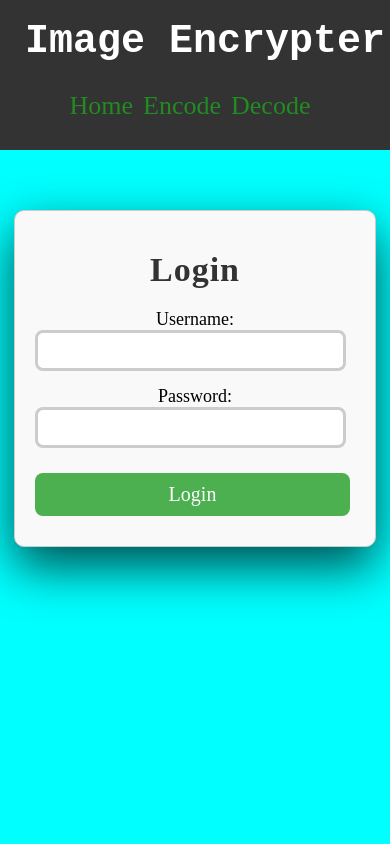
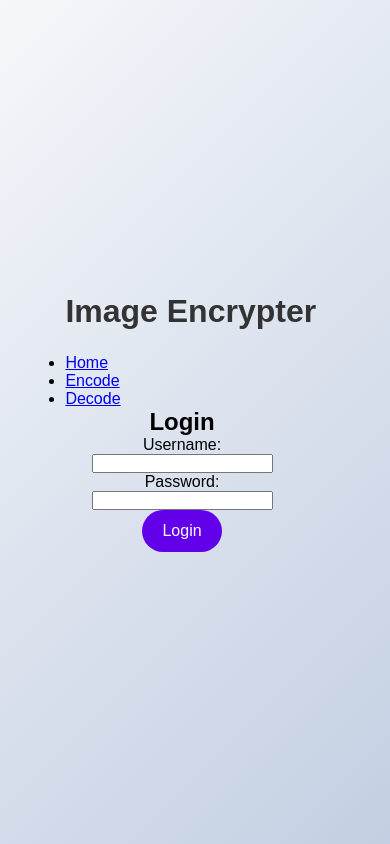
Before and after one commit to kunaltiwari5710/encrypter, a React (Create React App) app: page / in a window 390 px wide. Built offline with nearby package versions, Linux system fonts and the light colour scheme.

Commit message:
Update styles.css

```diff
--- a/src/styles.css
+++ b/src/styles.css
@@ -1,394 +1,156 @@
- html, body {
-  width: 100%;
-  margin: 0;
-  padding: 0;
-  box-sizing: border-box;
+/* Global Styles */
+* {
+    margin: 0;
+    padding: 0;
+    box-sizing: border-box;
+    font-family: 'Poppins', sans-serif;
 }
+
 body {
-  background-color: aqua; /* Set the background color to aqua */
-  margin: 0;
-  font-family: Arial, sans-serif;
-}
-header {
-  background-color: #333;
-  font-family: monospace;
-  font-size: 26px;
-  color: #fff;
-  padding: 2px;
-  margin-top: -10px;
-  text-align: center;
+    background: linear-gradient(135deg, #f5f7fa 0%, #c3cfe2 100%);
+    display: flex;
+    justify-content: center;
+    align-items: center;
+    height: 100vh;
 }
 
 .container {
-  padding: 20px;
-  text-align: center;
-}
-.text{
-  margin-top: 50px;
+    width: 90%;
+    max-width: 1200px;
+    text-align: center;
 }
 
-h2 {
-  font-weight: 700;
-  font-size: 46px;
-  letter-spacing: 1px;
-  font-family: Felix Titling;
-  color: #333;
+h1 {
+    font-size: 3rem;
+    color: #333;
+    margin-bottom: 1.5rem;
 }
 
 p {
-  font-size: 34px;
-  font-family: sans-serif;
-  margin-bottom: 20px;
-}
-
-.encode-container {
-  margin-top: 200px;
-  text-align: center;
-}
-.decode-container{
-  margin-top: 200px;
-  text-align: center;
-}
-nav ul {
-  list-style-type: none;
-  padding: 0;
-}
-
-nav ul li {
-  display: inline;
-  margin-right: 10px;
-}
-
-nav ul li a {
-  text-decoration: none;
-  color: forestgreen;
-  font-family: Rockwell;
-  font-size: 26px;
-}
-.a3{
-  font-weight: 900;
-  font-size: 30px;
-}
-nav ul li a:hover {
-  text-decoration: underline;
-}
-
-.input-row {
-  display: flex;
-  justify-content: space-between;
-  align-items: center;
-  margin-bottom: 15px;
-}
-
-.input-row div {
-  flex: 1;
-  margin-right: 20px;
-}
-
-.input-row div:last-child {
-  margin-right: 0;
-
-}
-
-.input-row label {
-  display: block;
-  margin-bottom: 5px;
-  font-weight: bold;
-  font-size: 20px;
-  font-family: 'Times New Roman', Times, serif;
-}
-
-.input-row input[type="file"] {
-  margin-bottom: 10px;
-  margin-left: 70px;
-  font-family: 'Times New Roman', Times, serif;
-  font-size: 16px;
-  cursor: pointer;
-}
-
-.input-row input[type="text"] {
-  width: 60%;
-  margin-left: -10px;
-  padding: 8px;
-  box-sizing: border-box;
-  border-radius: 10px;
-  font-family: 'Times New Roman', Times, serif;
-  font-size: 16px;
-}
-
-.button-container {
-  display: flex;
-  justify-content: center;
-  gap: 20px;
-  margin-bottom: 30px;
+    font-size: 1.2rem;
+    color: #555;
+    margin-bottom: 2rem;
 }
 
 button {
-  padding: 10px 20px;
-  font-size: 22px;
-  cursor: pointer;
-  border: solid black 2px;
-  background-color: white;
-  color: black;
-  border-radius: 15px;
-  transition: background-color 0.3s ease;
-}
-
-.file-input-container,
-.message-input-container {
-  margin-bottom: 20px;
-  display: flex;
-  align-items: center;
-  gap: 20px;
-}
-
-.file-input-container input,
-.message-input-container input {
-  padding: 10px;
-  font-size: 1em;
-  border: 1px solid #ccc;
-  border-radius: 5px;
+    background: #6200ea;
+    color: white;
+    padding: 15px 30px;
+    border: none;
+    border-radius: 30px;
+    font-size: 1rem;
+    cursor: pointer;
+    transition: background 0.3s ease;
 }
 
 button:hover {
-  background-color: wheat;
+    background: #3700b3;
 }
 
-img {
-  margin-top: 20px;
-  max-width: 100%;
-  height: auto;
-  border: 1px solid #ccc;
-}
-.result-container {
-  margin-top: 20px;
-  text-align: center;
+/* Card Styles */
+.card {
+    background: white;
+    padding: 30px;
+    border-radius: 15px;
+    box-shadow: 0 4px 10px rgba(0, 0, 0, 0.1);
+    margin-bottom: 2rem;
+    animation: fadeIn 1s ease-in-out;
 }
 
-/* Media Query for screens with a maximum width of 740px */
-@media only screen and (max-width: 740px) {
-  html, body {
-    width: 100%;
-    margin: 0;
-    padding: 0;
-    box-sizing: border-box;
-  }
-  .container,
-  .header,
-  .button-container,
-  .file-input-container,
-  .message-input-container,
-  .result-container {
-    padding: 0;
-    margin: 0;
-    width: 100%;
-  }
-
-  .button-container {
-    gap: 10px;
-  }
-  .button-container {
-    flex-direction: column;
-    width: 100%;
-  }
-
-  .button-container button {
-    width: 100%;
-    margin: 10px 0;
-  }
-
-  .file-input-container,
-  .message-input-container {
-    flex-direction: column;
-    width: 100%;
-    align-items: flex-start;
-  }
-
-  .file-input-container input,
-  .message-input-container input {
-    width: 100%;
-    box-sizing: border-box;
-    margin-bottom: 30px;
-  }
-
-  .encode-decode-container {
-    flex-direction: column;
-    align-items: center;
-  }
-
-  .encode-decode-container > div {
-    width: 100%;
-    margin-bottom: 20px;
-  }
-
-  .result-container {
-    width: 100%;
-    padding: 0 20px;
-  }
-
-  canvas {
-    max-width: 100%;
-    height: auto;
-  }
-
-  .header {
-    font-size: 1.5em;
-    padding: 0 20px;
-  }
-  .input-row{
-    display: block;
-  }
-  h1{
-    margin-left: 20px;
-    font-size: 40px;
-  }
-  .encode-container{
-    margin-top: 20px;
-  }
-  .decode-container{
-    margin-top: 20px;
-  }
-  .text{
-    margin-top: 20px;
-  }
-  h2{
-    font-size: 34px;
-  }
-  p{
-    font-size: 30px;
-  }
-  .a3{
-    font-size: 26px;
-    font-weight: 500;
-  }
-}
-.login-container {
-  width: 300px;
-  margin: 0 auto;
-  padding: 30px;
-  border: 1px solid #ccc;
-  border-radius: 10px;
-  background-color: #f9f9f9;
-  box-shadow: 0px 20px 50px rgba(0, 0, 0, 0.7);
-  margin-top: 60px;
-  margin-bottom: 30px;
+.card h2 {
+    color: #6200ea;
+    font-size: 2rem;
+    margin-bottom: 1rem;
 }
 
-.login-container h2 {
-  text-align: center;
-  margin-bottom: 20px;
-  margin-top: 10px;
+.card p {
+    color: #666;
+    font-size: 1rem;
+    margin-bottom: 1.5rem;
 }
 
-.login-container form {
-  display: flex;
-  flex-direction: column;
+.card a {
+    text-decoration: none;
+    background: #03dac6;
+    color: white;
+    padding: 10px 20px;
+    border-radius: 25px;
+    transition: background 0.3s ease;
 }
 
-.login-container label {
-  margin-bottom: 5px;
-  font-size: 18px;
-  font-family: Cascadia Mono SemiBold;
+.card a:hover {
+    background: #018786;
 }
 
-.login-container input[type="text"],
-.login-container input[type="password"] {
-  padding: 10px;
-  margin-left: -10px;
-  margin-right: 60px;
-  margin-bottom: 15px;
-  border: 3px solid #ccc;
-  border-radius: 8px;
-  width: 95%;
+/* Image Upload Section */
+.image-upload {
+    margin: 20px 0;
+    background-color: #f1f1f1;
+    padding: 40px;
+    border-radius: 20px;
+    border: 2px dashed #6200ea;
+    cursor: pointer;
+    transition: background-color 0.2s ease-in-out;
 }
 
-.login {
-  padding: 10px;
-  margin-right: -5px;
-  margin-left: -10px;
-  font-size: 20px;
-  margin-top: 10px;
-  font-family: Cascadia Mono SemiBold;
-  background-color: #4CAF50;
-  color: white;
-  border: none;
-  border-radius: 8px;
-  cursor: pointer;
+.image-upload:hover {
+    background-color: #eceff1;
 }
 
-.login:hover {
-  background-color: #45a049;
+.image-upload input {
+    display: none;
 }
 
-.login-container .form-footer {
-  text-align: center;
-  margin-top: 20px;
+.image-upload label {
+    font-size: 1.2rem;
+    color: #6200ea;
+    cursor: pointer;
 }
 
-@media only screen and (max-width: 380px) {
-  html, body {
-    width: 100%;
-    margin: 0;
-    padding: 0;
-    box-sizing: border-box;
-  }
-  .container,
-  .header,
-  .button-container,
-  .file-input-container,
-  .message-input-container,
-  .result-container {
-    padding: 0;
-    margin: 0;
-    width: 100%;
-  }
-
-  .decode-container{
-    width: 98%;
-  }
-
-  .button-container {
-    gap: 10px;
-  }
+/* Animation */
+@keyframes fadeIn {
+    from {
+        opacity: 0;
+        transform: translateY(20px);
+    }
+    to {
+        opacity: 1;
+        transform: translateY(0);
+    }
 }
 
-/* Additional Media Query for screens with a maximum width of 300px */
-@media only screen and (max-width: 300px) {
-  .container,
-  .header,
-  .button-container,
-  .file-input-container,
-  .message-input-container,
-  .result-container {
-    padding: 0;
-    margin: 0;
-    width: 100%;
-  }
+/* Footer */
+.footer {
+    margin-top: 2rem;
+    color: #555;
+    font-size: 0.9rem;
+}
 
-  .header {
-    font-size: 1.2em;
-    padding: 0 5px;
-  }
+.footer a {
+    color: #6200ea;
+    text-decoration: none;
+    transition: color 0.3s ease;
+}
 
-  button {
-    padding: 8px 15px;
-    font-size: 0.9em;
-  }
-  h2{
-    width: 97%;
-  }
-  .file-input-container input,
-  .message-input-container input {
-    padding: 8px;
-    font-size: 0.9em;
-  }
+.footer a:hover {
+    color: #3700b3;
+}
 
-  .button-container {
-    gap: 5px;
-  }
+/* Responsive Design */
+@media screen and (max-width: 768px) {
+    h1 {
+        font-size: 2rem;
+    }
 
-  canvas {
-    max-width: 100%;
-    height: auto;
-  }
+    .card h2 {
+        font-size: 1.5rem;
+    }
+
+    button {
+        padding: 12px 20px;
+    }
+
+    .image-upload {
+        padding: 20px;
+    }
 }
```
